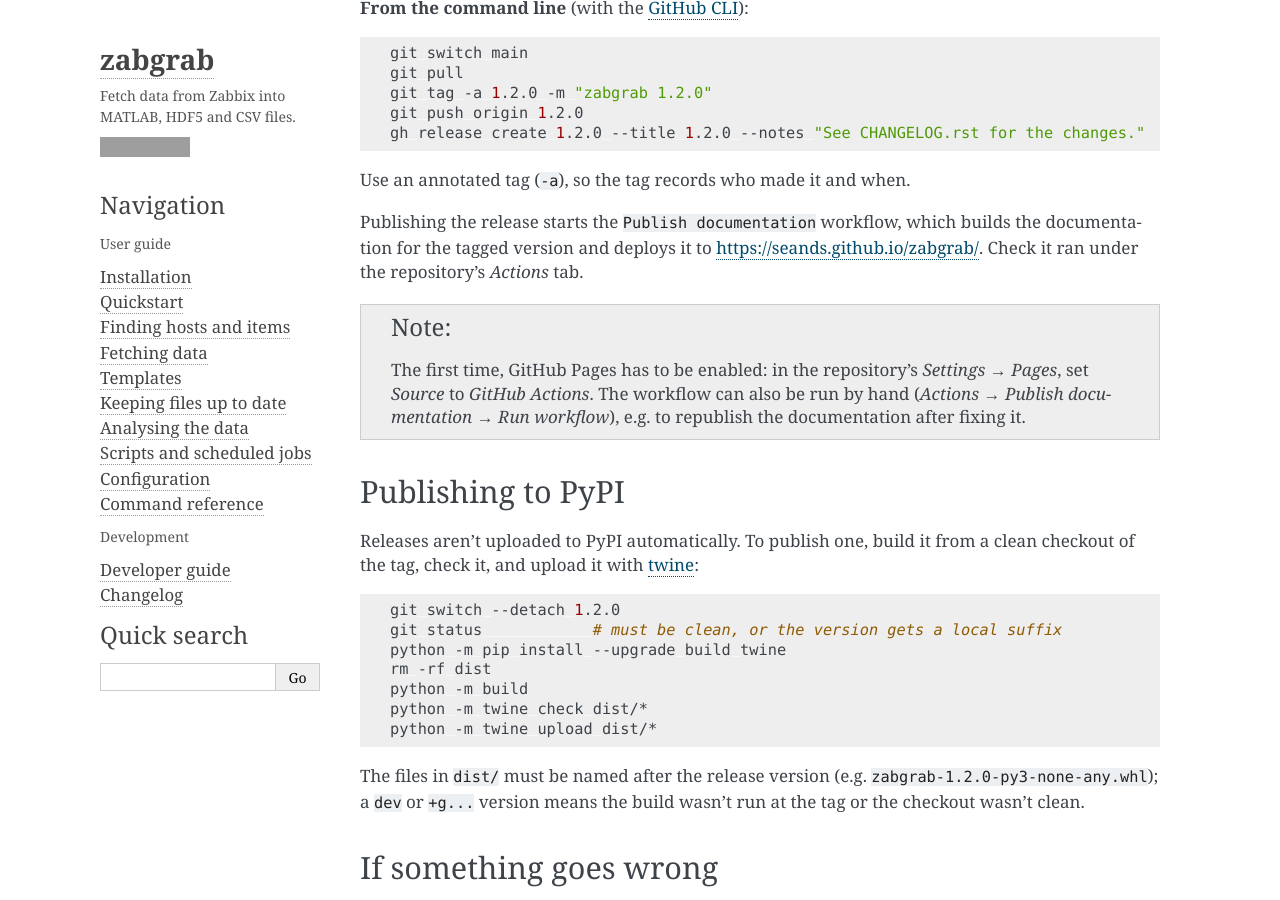
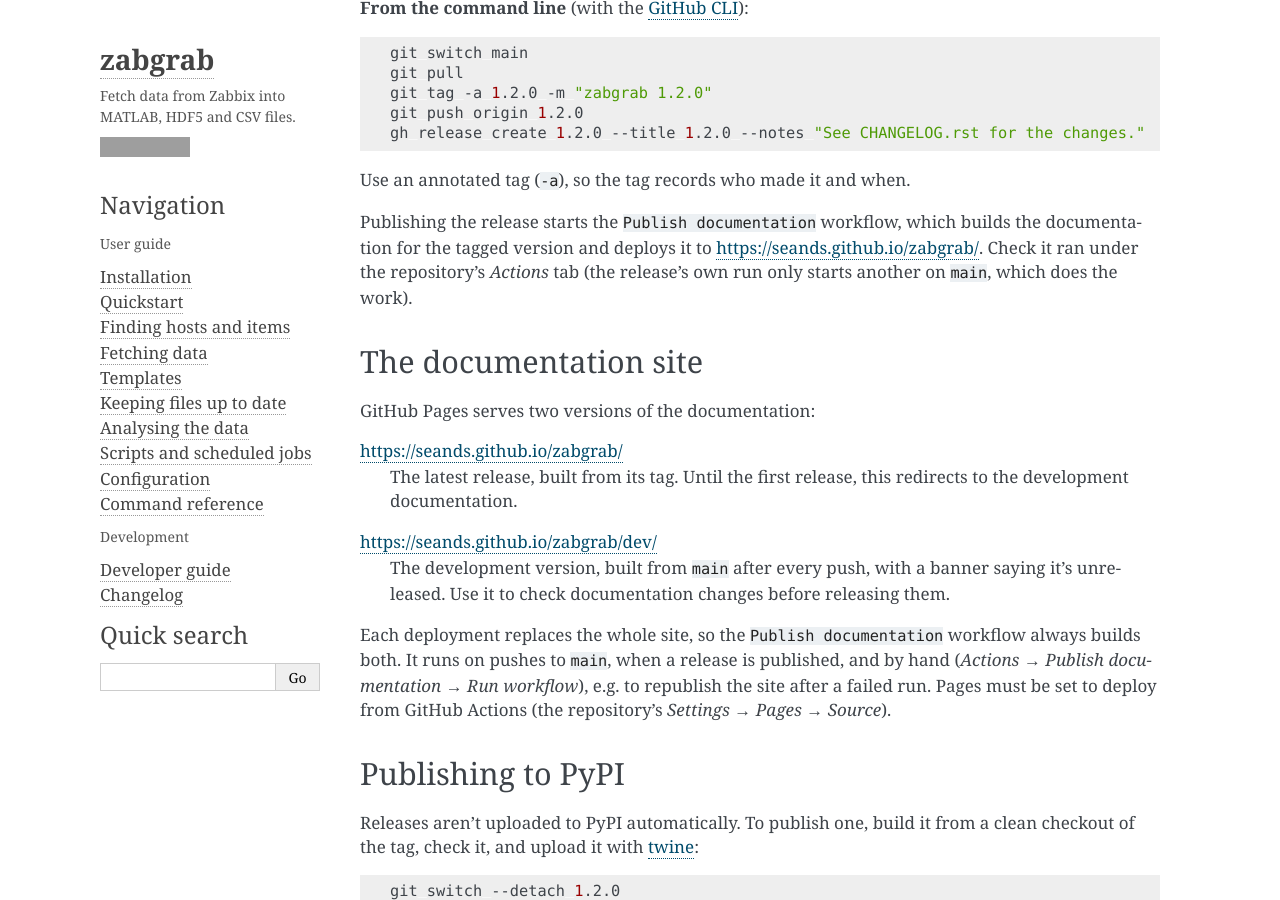
Before and after one commit to SeanDS/zabgrab, a Sphinx documentation site: the page built from docs/developers/releasing.rst, in a window 1280 px wide and 900 px high, scrolled down 1214 px. Built offline with Sphinx 7.4.7, drawn with Linux system fonts in a browser that asks for light colours; some of the changed text lies outside the part shown; grey boxes are pictures that could not be loaded.

Commit message:
Publish release docs at the Pages root and main's at /dev/
- The docs workflow builds the latest release's tag for the root and main for
  /dev/ on every run (a Pages deployment replaces the whole site), on pushes to
  main, releases and by hand. Until the first release the root redirects to
  /dev/. Release events re-run it on main, since Pages only deploys from the
  default branch.
- The development docs carry a banner linking to the released ones.
- CI runs on every push, and on pull requests from forks.
- The developer guide, PLAN.md, CLAUDE.md and the README describe the setup.

Co-Authored-By: Claude Opus 5.5 <noreply@anthropic.com>
Claude-Session: https://claude.ai/code/session_01RwAjw1B4FMwohsQ2R2xPfk

```diff
--- /dev/null
+++ b/docs/_templates/layout.html
@@ -0,0 +1,16 @@
+{#- Alabaster's layout, plus a banner on the development docs. -#}
+{% extends "!layout.html" %}
+{%- block document %}
+  {%- if development %}
+  <div class="admonition warning">
+    <p class="admonition-title">Development version</p>
+    <p>
+      This documents zabgrab's unreleased development version (<code>main</code>),
+      which may differ from the latest release.
+      <a href="{{ pathto('', 1) }}../">See the documentation for the
+      latest release.</a>
+    </p>
+  </div>
+  {%- endif %}
+  {{ super() }}
+{%- endblock %}
--- a/docs/conf.py
+++ b/docs/conf.py
@@ -2,6 +2,7 @@
 
 from __future__ import annotations
 
+import os
 from datetime import date
 
 from zabgrab import __version__
@@ -38,6 +39,10 @@ intersphinx_mapping = {
 }
 
 html_theme = "alabaster"
+templates_path = ["_templates"]
+# The development docs (published under /dev/) carry a banner pointing to the
+# released ones; see .github/workflows/docs.yml.
+html_context = {"development": os.environ.get("ZABGRAB_DOCS_DEVELOPMENT") == "1"}
 html_title = f"zabgrab {release}"
 html_theme_options = {
     "description": "Fetch data from Zabbix into MATLAB, HDF5 and CSV files.",
--- a/docs/developers/contributing.rst
+++ b/docs/developers/contributing.rst
@@ -46,7 +46,10 @@ Building the documentation
    .venv/bin/sphinx-build -b html docs docs/_build/html
 
 Then open ``docs/_build/html/index.html``. CI builds the documentation too, and fails
-on any warning (add ``--fail-on-warning`` to see the same).
+on any warning (add ``--fail-on-warning`` to see the same). Each CI run keeps the
+built documentation as an artifact named ``docs``, and once changes reach ``main``
+they're published as the `development documentation
+<https://seands.github.io/zabgrab/dev/>`_ (see :doc:`releasing`).
 
 Code layout
 -----------
--- a/docs/developers/releasing.rst
+++ b/docs/developers/releasing.rst
@@ -6,7 +6,7 @@ zabgrab's version comes from git tags, through `setuptools_scm
 Building at the commit tagged ``1.2.0`` gives version ``1.2.0``, and builds between
 releases get development versions such as ``1.2.1.dev3+g1234abc``.
 
-Publishing a release on GitHub also publishes the documentation to GitHub Pages
+Publishing a release on GitHub also publishes its documentation to GitHub Pages
 (the ``Publish documentation`` workflow).
 
 Version numbers
@@ -65,14 +65,26 @@ Use an annotated tag (``-a``), so the tag records who made it and when.
 Publishing the release starts the ``Publish documentation`` workflow, which builds
 the documentation for the tagged version and deploys it to
 https://seands.github.io/zabgrab/. Check it ran under the repository's *Actions*
-tab.
+tab (the release's own run only starts another on ``main``, which does the work).
 
-.. note::
+The documentation site
+----------------------
 
-   The first time, GitHub Pages has to be enabled: in the repository's *Settings* →
-   *Pages*, set *Source* to *GitHub Actions*. The workflow can also be run by hand
-   (*Actions* → *Publish documentation* → *Run workflow*), e.g. to republish the
-   documentation after fixing it.
+GitHub Pages serves two versions of the documentation:
+
+https://seands.github.io/zabgrab/
+   The latest release, built from its tag. Until the first release, this redirects
+   to the development documentation.
+https://seands.github.io/zabgrab/dev/
+   The development version, built from ``main`` after every push, with a banner
+   saying it's unreleased. Use it to check documentation changes before releasing
+   them.
+
+Each deployment replaces the whole site, so the ``Publish documentation`` workflow
+always builds both. It runs on pushes to ``main``, when a release is published, and
+by hand (*Actions* → *Publish documentation* → *Run workflow*), e.g. to republish
+the site after a failed run. Pages must be set to deploy from GitHub Actions (the
+repository's *Settings* → *Pages* → *Source*).
 
 Publishing to PyPI
 ------------------
```
Also changed, not shown: CLAUDE.md (+4 -3 lines), PLAN.md (+8 -3 lines), README.md (+2 -1 lines), 2 other files.
